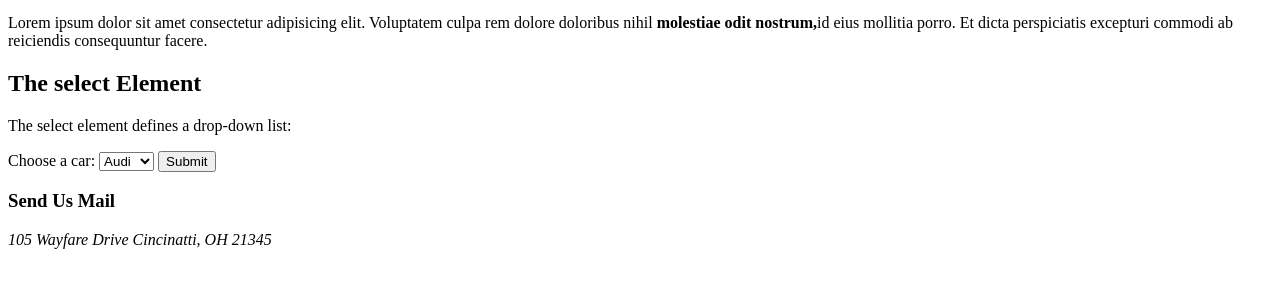
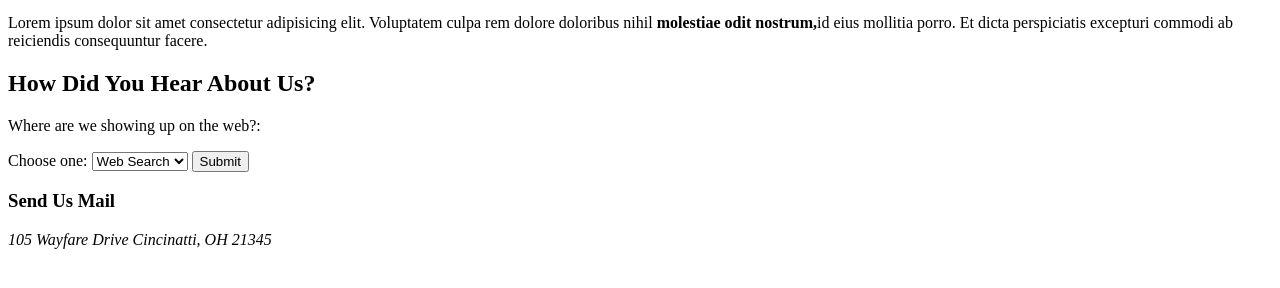
Before and after one commit to ShaylaBrown/SBA, a plain HTML site: page pages/Contact.html in a window 1280 px wide. Shown: the part 120-408 px from the top of the page. Drawn offline with Linux system fonts and the light colour scheme.

Commit message:
updated form and dropdown lables and options

```diff
--- a/pages/Contact.html
+++ b/pages/Contact.html
@@ -25,17 +25,17 @@
    <h1>Get In Touch</h1>
    <p>Lorem ipsum dolor sit amet consectetur adipisicing elit. Voluptatem culpa rem dolore doloribus nihil  <strong>molestiae odit nostrum,</strong>id eius mollitia porro. Et dicta perspiciatis excepturi commodi ab reiciendis consequuntur facere.</p>
 
-   <h2>The select Element</h2>
+   <h2>How Did You Hear About Us?</h2>
 
-   <p>The select element defines a drop-down list:</p>
+   <p>Where are we showing up on the web?:</p>
 
    <form action="#">
-     <label>Choose a car:</label>
-     <select name="cars">
-       <option value="volvo">Volvo</option>
-       <option value="saab">Saab</option>
-       <option value="fiat">Fiat</option>
-       <option value="audi" selected>Audi</option>
+     <label>Choose one:</label>
+     <select name="advertisement">
+       <option value="Instagram">Instagram</option>
+       <option value="facebook">Facebook</option>
+       <option value="Tik Tock">Tik Tock</option>
+       <option value="web search" selected>Web Search</option>
      </select>
 
      <input type="submit">
```
